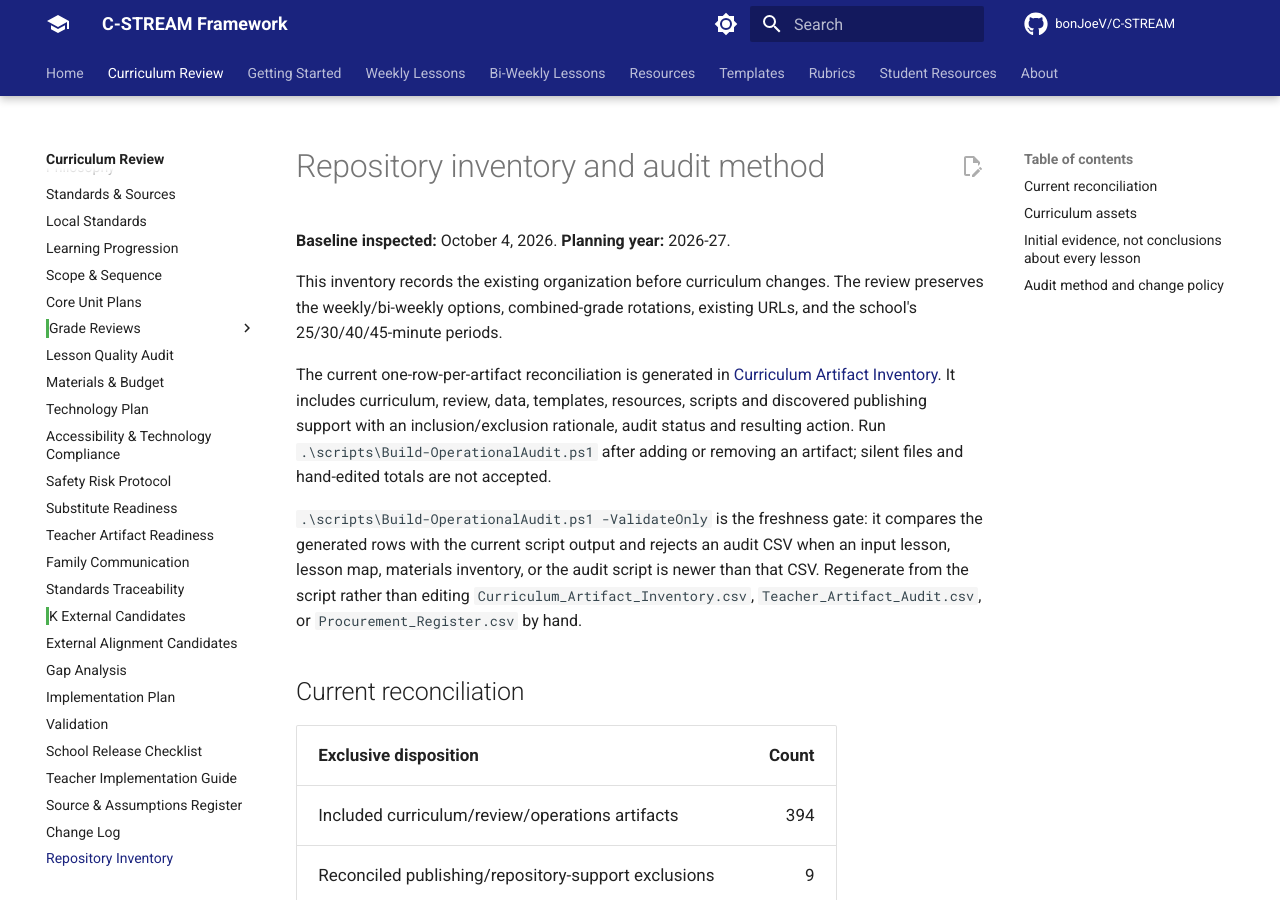
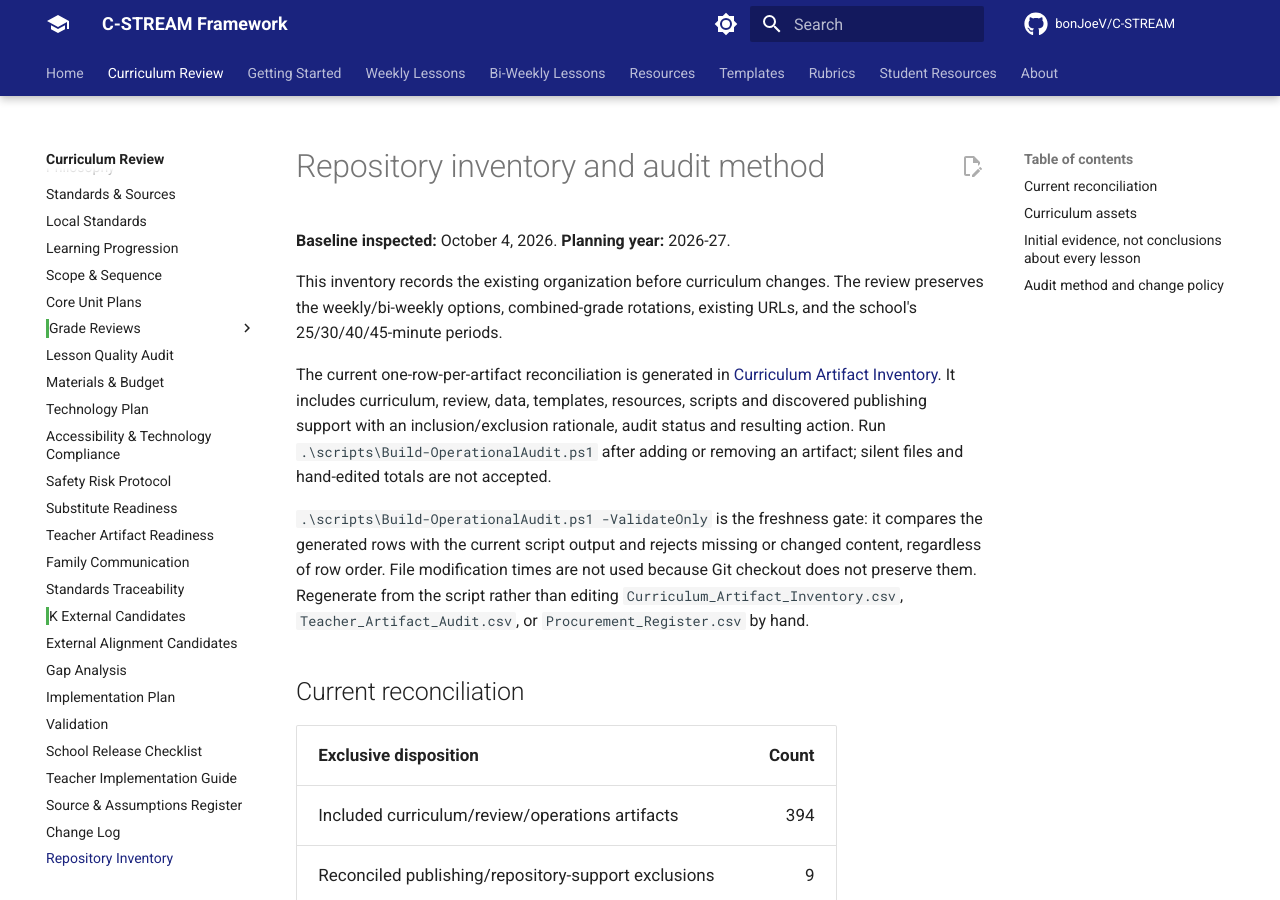
Before and after one commit to bonJoeV/C-STREAM, an MkDocs documentation site: the page built from docs/Review/Repository_Inventory.md, in a window 1280 px wide and 900 px high. Built offline with MkDocs 1.6.1 and Material for MkDocs 9.7.7, drawn with Linux system fonts in a browser that asks for light colours; comment, search, counter and statistics services are not loaded.

Commit message:
Validate audit freshness by content
Use generated CSV content instead of checkout-dependent timestamps to detect stale audits. Add readiness tests for altered and missing outputs, and update the review documentation.

```diff
--- a/docs/Review/Repository_Inventory.md
+++ b/docs/Review/Repository_Inventory.md
@@ -19,9 +19,10 @@ Run `.\scripts\Build-OperationalAudit.ps1` after adding or removing an artifact;
 silent files and hand-edited totals are not accepted.
 
 `.\scripts\Build-OperationalAudit.ps1 -ValidateOnly` is the freshness gate:
-it compares the generated rows with the current script output and rejects an
-audit CSV when an input lesson, lesson map, materials inventory, or the audit
-script is newer than that CSV. Regenerate from the script rather than editing
+it compares the generated rows with the current script output and rejects
+missing or changed content, regardless of row order. File modification times
+are not used because Git checkout does not preserve them. Regenerate from the
+script rather than editing
 `Curriculum_Artifact_Inventory.csv`, `Teacher_Artifact_Audit.csv`, or
 `Procurement_Register.csv` by hand.
 
```
Also changed, not shown: docs/Review/Teacher_Artifact_Readiness.md (+3 -2 lines), docs/Review/Validation.md (+4 -2 lines), 2 other files.
